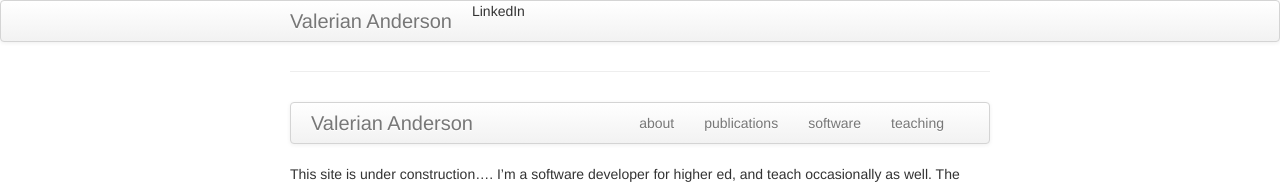
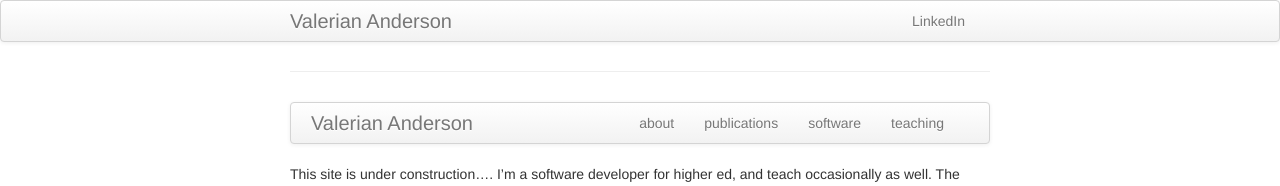
Before and after one commit to vsanderson/old.vsanderson.github.io, a Jekyll site: the page built from index.md, in a window 1280 px wide. Shown: the top 186 px of the page. Built offline with Jekyll 4.4.1, drawn with Linux system fonts in a browser that asks for light colours.

```diff
--- a/_includes/themes/twitter/default.html
+++ b/_includes/themes/twitter/default.html
@@ -32,7 +32,7 @@
       <div class="navbar-inner">
         <div class="container-narrow">
 	  <a class="brand" href="{{ HOME_PATH }}">{{ site.title }}</a>
-	  <ul class = "nav>
+	  <ul class="nav">
 	    <li><a href="http://www.linkedin.com/in/valeriananderson">LinkedIn</a></li>
 	  </ul>
         </div>
```
